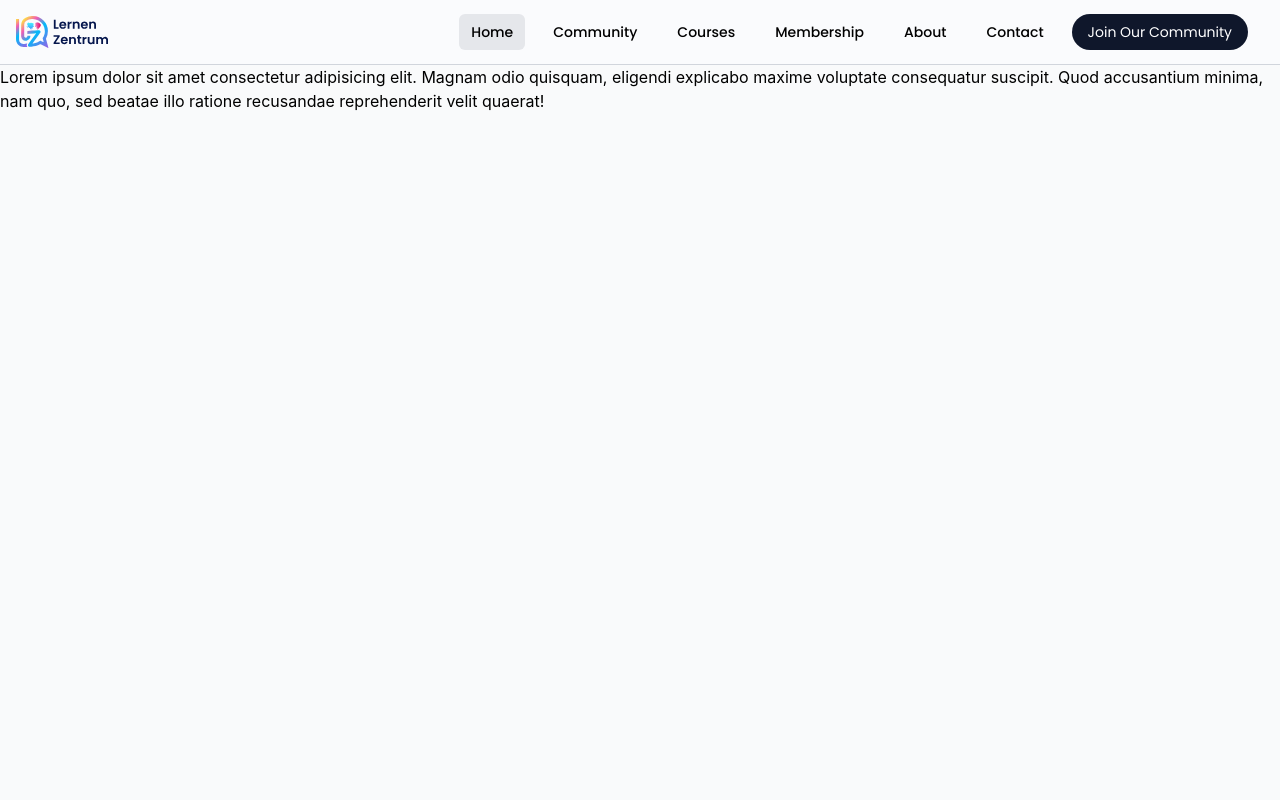
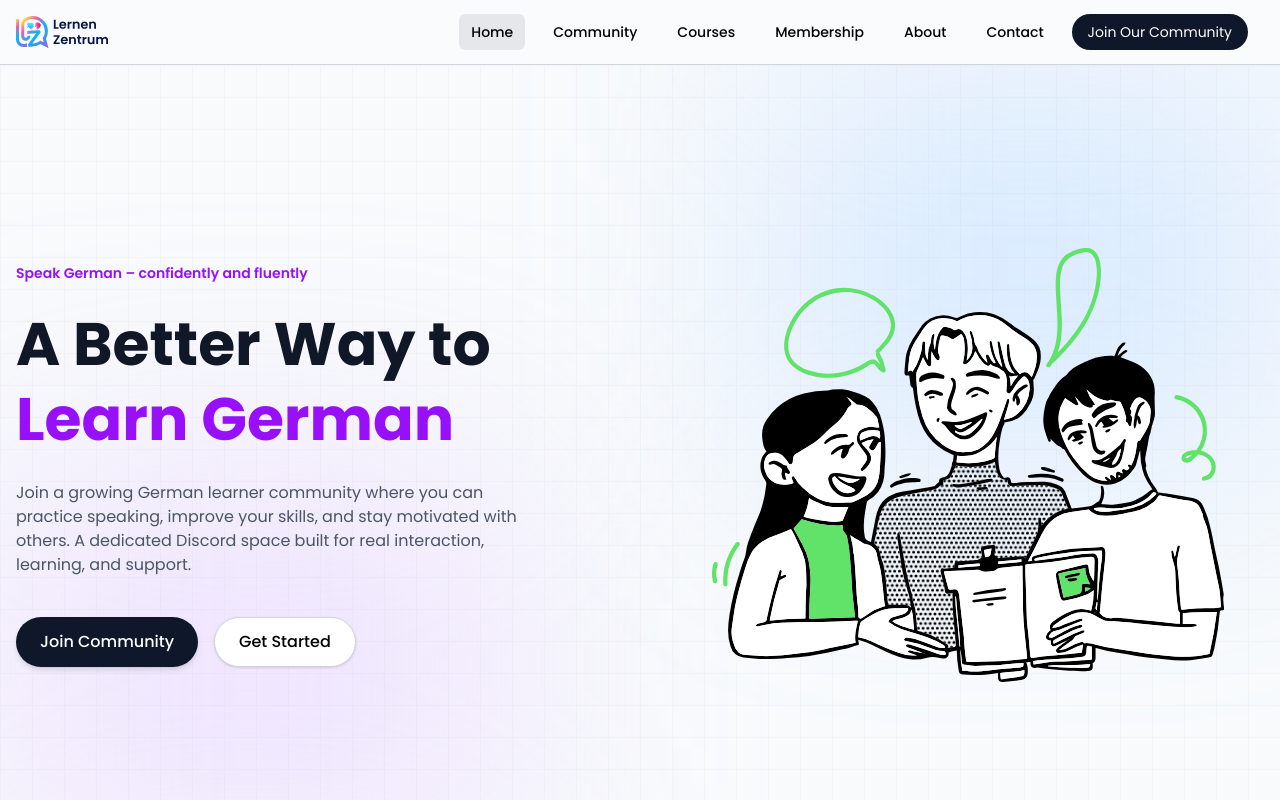
Before and after one commit to sourovdey/Lernen-Zentrum, a React (Vite) app: page / in a window 1280 px wide. Shown: the top 800 px of the page. Built offline with nearby package versions, Linux system fonts and the light colour scheme.

Commit message:
hero section updated

```diff
--- a/src/App.jsx
+++ b/src/App.jsx
@@ -1,13 +1,12 @@
 import { useState } from 'react'
+import Hero from './components/Hero'
 
 function App() {
 
 
   return (
    <>
-   <div className='min-h-screen flex flex-col bg-gray-50'>
-    <p>Lorem ipsum dolor sit amet consectetur adipisicing elit. Magnam odio quisquam, eligendi explicabo maxime voluptate consequatur suscipit. Quod accusantium minima, nam quo, sed beatae illo ratione recusandae reprehenderit velit quaerat!</p>
-   </div>
+   <Hero/>
    </>
   )
 }
--- /dev/null
+++ b/src/components/Hero.jsx
@@ -0,0 +1,74 @@
+import React from 'react';
+import { Link } from "react-router-dom";
+import hero from "../assets/Hero.svg";
+
+
+export default function Hero() {
+  return (
+    <section className="relative w-full min-h-screen flex items-center font-poppins overflow-hidden bg-[#f8fafc] py-16 lg:py-0">
+
+      {/* 🔲 GRID BACKGROUND (very subtle) */}
+      <div className="absolute inset-0 bg-[linear-gradient(#e5e7eb_1px,transparent_1px),linear-gradient(to_right,#e5e7eb_1px,transparent_1px)] bg-size-[32px_32px] opacity-30"></div>
+
+      {/* 🌈 MULTI GLOW (like screenshot) */}
+      <div className="absolute top-0 right-0 w-125 h-100 bg-blue-300/30 blur-[120px]"></div>
+      <div className="absolute bottom-0 left-0 w-125 h-100 bg-purple-300/30 blur-[120px]"></div>
+
+      {/* CONTENT */}
+      <div className="relative z-10 container mx-auto px-4">
+        <div className="flex flex-col lg:flex-row items-center gap-16">
+
+          {/* LEFT */}
+          <div className="flex-1 space-y-6 text-center lg:text-left">
+
+            <p className="text-sm font-semibold text-purple-600">
+              Speak German – confidently and fluently
+            </p>
+
+            <h1 className="text-4xl lg:text-6xl font-bold leading-tight text-gray-900">
+              A Better Way to {" "}
+              <span className="text-purple-600">Learn German</span>
+            </h1>
+
+            <p className="text-gray-600 max-w-lg">
+              Join a growing German learner community where you can practice speaking, improve your skills, and stay motivated with others.
+A dedicated Discord space built for real interaction, learning, and support.
+            </p>
+
+            {/* BUTTON */}
+            <div className="flex flex-col sm:flex-row gap-4 justify-center lg:justify-start pt-4">
+
+              <button to="/demo" className="bg-[#0f172a] cursor-pointer text-white px-6 py-3 rounded-full font-medium shadow-md hover:bg-[#1e293b] transition">
+                Join Community
+              </button>
+
+              <button to="/get-started" className="bg-white cursor-pointer border border-gray-300 px-6 py-3 rounded-full font-medium shadow-sm hover:bg-gray-100 transition">
+                Get Started
+              </button>
+
+            </div>
+
+            {/* <p className="text-xs text-gray-500 pt-2">
+              বাংলাদেশের বাইরের নাম্বার দিয়ে এনরোল করলে 1,200 টাকা
+            </p> */}
+
+          </div>
+
+          {/* RIGHT */}
+          <div className="flex-1 w-full">
+
+
+            <img
+              src={hero}
+              alt="Hero Image"
+              className="w-full max-w-sm sm:max-w-md lg:max-w-lg mx-auto"
+            />
+
+
+          </div>
+
+        </div>
+      </div>
+    </section>
+  );
+}
--- a/src/components/Navbar.jsx
+++ b/src/components/Navbar.jsx
@@ -20,7 +20,7 @@ export default function Navbar() {
         <div className="flex h-16 items-center justify-between">
 
           {/* Left Side - Logo */}
-          <div className="flex-shrink-0">
+          <div className="shrink-0">
             <NavLink to="/" className="flex items-center">
               <img src={logo} alt="Lernen Zentrum Logo" className="h-8 w-auto" />
             </NavLink>
```
Also changed, not shown: src/assets/Hero.svg (added), src/index.css (line endings or trailing spaces).
